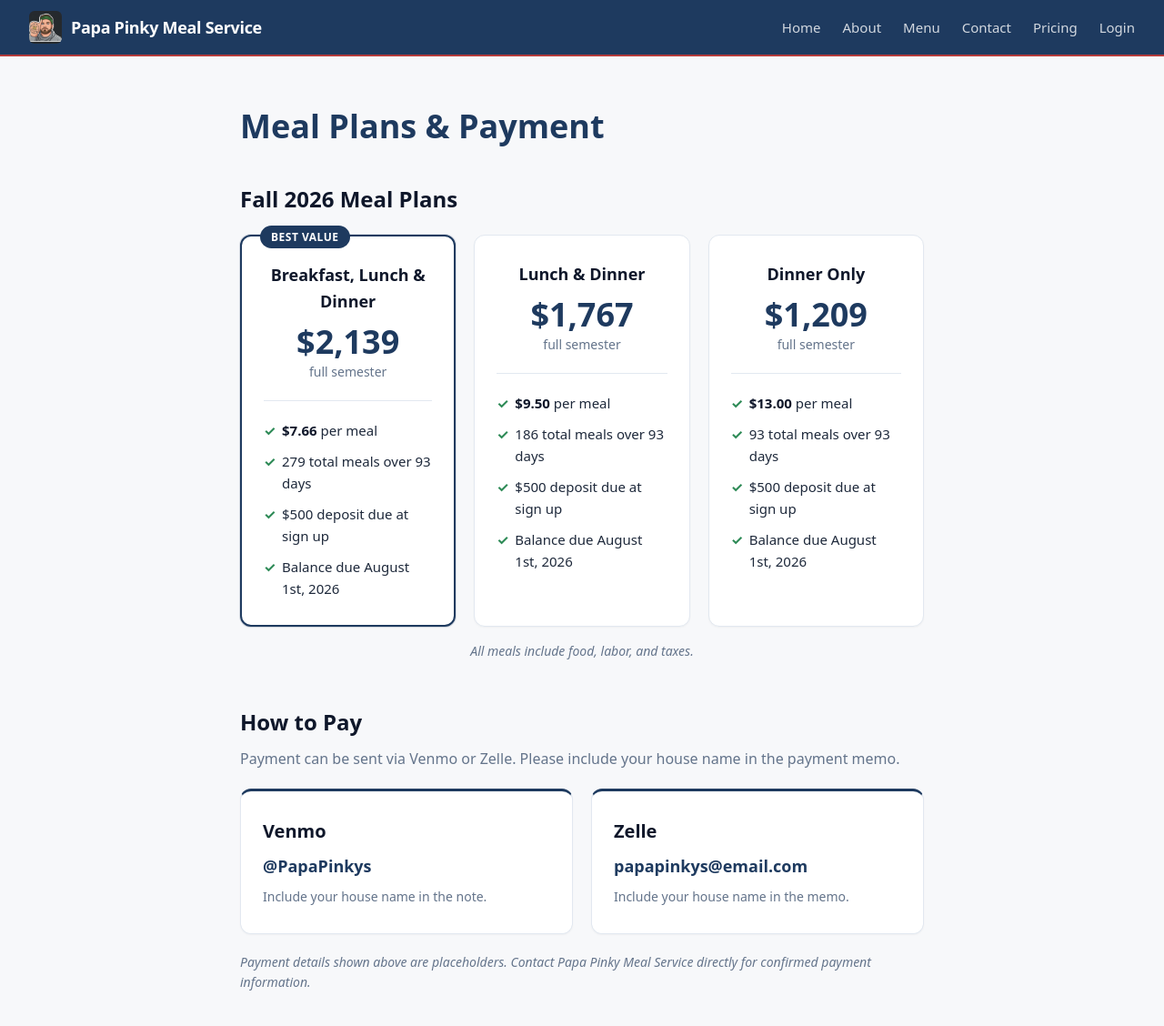
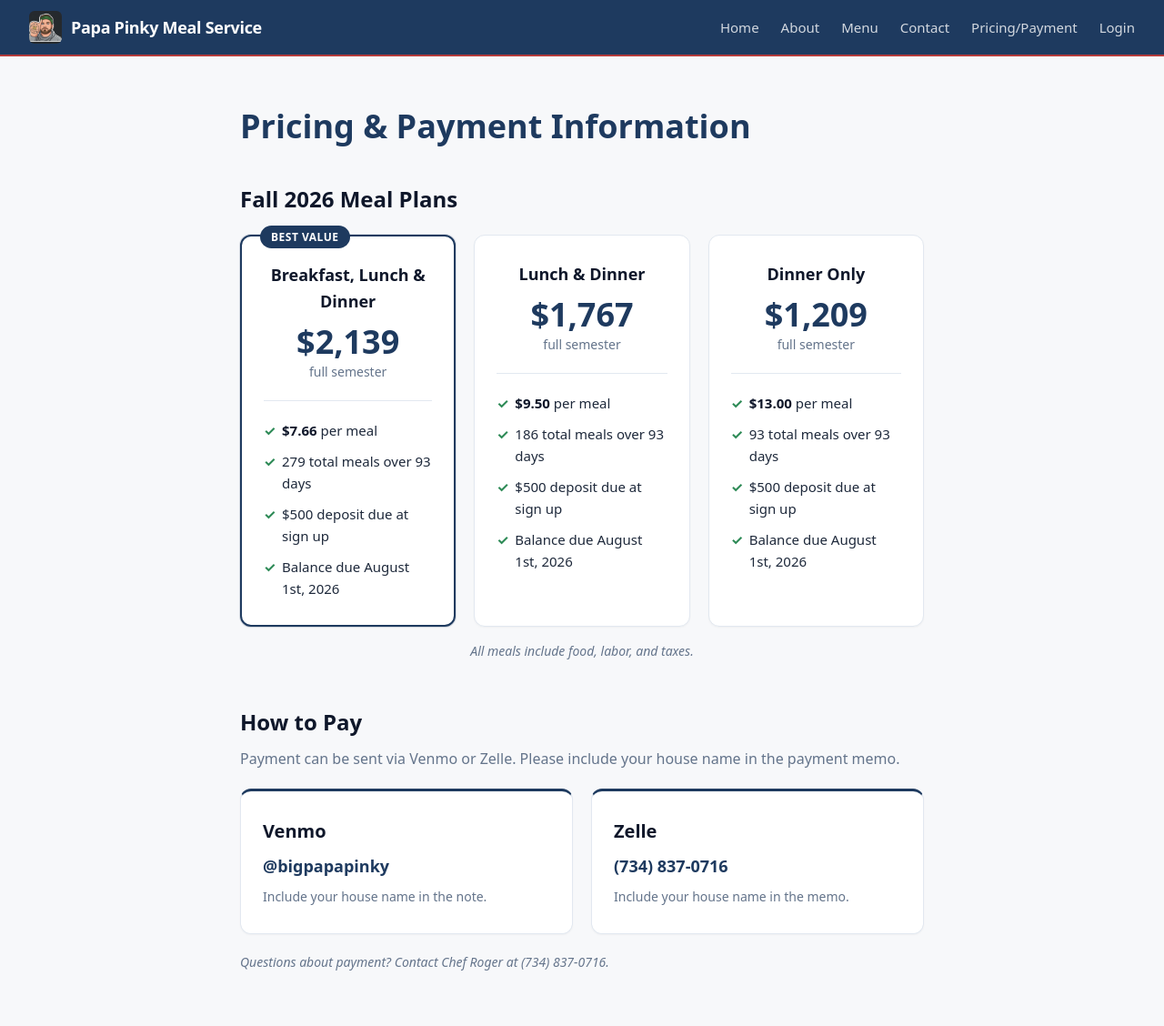
Before and after one commit to nkaplan04-glitch/papa-pinky-site, a React (Vite) app: page /payment in a window 1280 px wide. Shown: the top 1128 px of the page at 91% size. Built offline with nearby package versions, Linux system fonts and the light colour scheme; no server answers.

Commit message:
Minor tweeks

```diff
--- a/src/components/Navbar.jsx
+++ b/src/components/Navbar.jsx
@@ -23,7 +23,7 @@ export default function Navbar() {
         <Link to="/about">About</Link>
         <Link to="/menu">Menu</Link>
         <Link to="/contact">Contact</Link>
-        <Link to="/payment">Pricing</Link>
+        <Link to="/payment">Pricing/Payment</Link>
         {!user && <Link to="/login">Login</Link>}
         {user?.role === 'house' && user.approved && (
           <Link to={`/house/${user.id}`}>Dashboard</Link>
--- a/src/pages/Payment.jsx
+++ b/src/pages/Payment.jsx
@@ -1,7 +1,7 @@
 export default function Payment() {
   return (
     <div className="page payment-page">
-      <h1>Meal Plans & Payment</h1>
+      <h1>Pricing & Payment Information</h1>
 
       <section className="meal-plans-section">
         <h2>Fall 2026 Meal Plans</h2>
@@ -60,19 +60,19 @@ export default function Payment() {
         <div className="payment-methods">
           <div className="payment-card">
             <h3>Venmo</h3>
-            <p className="payment-handle">@PapaPinkys</p>
+            <p className="payment-handle">@bigpapapinky</p>
             <p className="payment-note">Include your house name in the note.</p>
           </div>
 
           <div className="payment-card">
             <h3>Zelle</h3>
-            <p className="payment-handle">papapinkys@email.com</p>
+            <p className="payment-handle">(734) 837-0716</p>
             <p className="payment-note">Include your house name in the memo.</p>
           </div>
         </div>
 
         <p className="payment-disclaimer">
-          Payment details shown above are placeholders. Contact Papa Pinky Meal Service directly for confirmed payment information.
+          Questions about payment? Contact Chef Roger at (734) 837-0716.
         </p>
       </section>
     </div>
```
